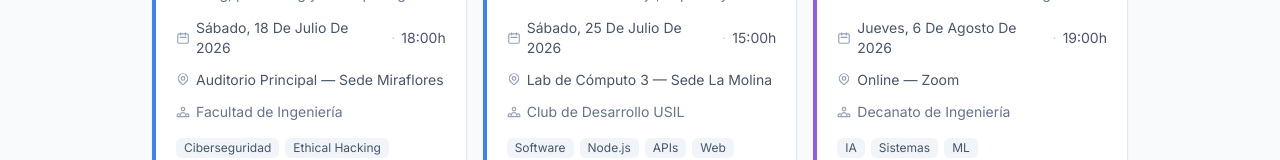
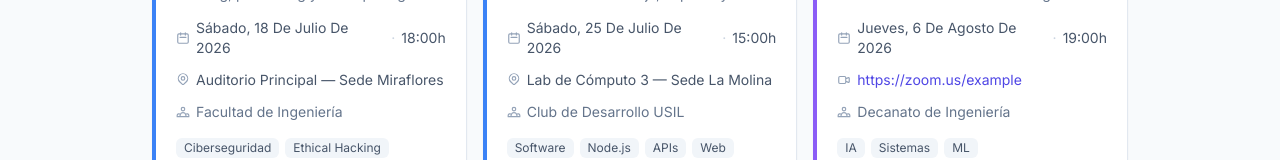
Before and after one commit to piero-mz/eventos-usil, a Next.js app: page / in a window 1280 px wide. Shown: the part 637-797 px from the top of the page. Built offline with nearby package versions, Linux system fonts and the light colour scheme.

Commit message:
Modifiqué las incosistencias que se creaban por varios archivos

```diff
--- a/app/data/events.ts
+++ b/app/data/events.ts
@@ -1,7 +1,7 @@
 import { Event } from "../types/event";
 
 // ⚠️ NO EDITAR MANUALMENTE — los eventos se agregan via GitHub Issues
-// Para publicar un evento: https://github.com/TU-USUARIO/eventos-usil/issues/new/choose
+// Para publicar un evento: https://github.com/piero-mz/eventos-usil/issues/new/choose
 
 export const events: Event[] = [
   {
@@ -37,7 +37,7 @@ export const events: Event[] = [
       "Conferencia sobre cómo la inteligencia artificial está transformando la gestión de sistemas y los procesos empresariales en Perú.",
     date: "2026-08-06",
     time: "19:00",
-    location: "Online — Zoom",
+    meeting_url: "https://zoom.us/example",
     type: "Virtual",
     is_free: true,
     registration_url: "https://forms.gle/example3",
@@ -51,7 +51,8 @@ export const events: Event[] = [
     date: "2026-08-20",
     time: "17:00",
     location: "Auditorio B — Sede Miraflores",
-    type: "Híbrido",
+    meeting_url: "https://zoom.us/example2",
+    type: "Hibrido",
     is_free: false,
     price: "S/ 30",
     registration_url: "https://forms.gle/example4",
--- a/app/page.tsx
+++ b/app/page.tsx
@@ -33,7 +33,7 @@ const TYPE_STYLE: Record<string, { border: string; badge: string; dot: string }>
     badge: "bg-violet-50 text-violet-700",
     dot: "bg-violet-500",
   },
-  Híbrido: {
+  Hibrido: {
     border: "border-l-cyan-500",
     badge: "bg-cyan-50 text-cyan-700",
     dot: "bg-cyan-500",
@@ -128,6 +128,7 @@ function EventCard({ event, past }: { event: Event; past?: boolean }) {
         </div>
 
         {/* Location */}
+        {event.location && (
           <div className="flex items-start gap-1.5 text-sm text-slate-600">
             <svg className="w-3.5 h-3.5 text-slate-400 flex-shrink-0 mt-0.5" fill="none" viewBox="0 0 24 24" stroke="currentColor" strokeWidth={2}>
               <path strokeLinecap="round" strokeLinejoin="round" d="M17.657 16.657L13.414 20.9a1.998 1.998 0 01-2.827 0l-4.244-4.243a8 8 0 1111.314 0z" />
@@ -135,6 +136,20 @@ function EventCard({ event, past }: { event: Event; past?: boolean }) {
             </svg>
             <span>{event.location}</span>
           </div>
+        )}
+
+        {/* Meeting URL */}
+        {event.meeting_url && (
+          <div className="flex items-center gap-1.5 text-sm text-slate-600">
+            <svg className="w-3.5 h-3.5 text-slate-400 flex-shrink-0" fill="none" viewBox="0 0 24 24" stroke="currentColor" strokeWidth={2}>
+              <path strokeLinecap="round" strokeLinejoin="round" d="M15 10l4.553-2.069A1 1 0 0121 8.82v6.36a1 1 0 01-1.447.894L15 14M5 18h8a2 2 0 002-2V8a2 2 0 00-2-2H5a2 2 0 00-2 2v8a2 2 0 002 2z" />
+            </svg>
+            <a href={event.meeting_url} target="_blank" rel="noopener noreferrer"
+               className="text-indigo-600 hover:underline truncate">
+              {event.meeting_url}
+            </a>
+          </div>
+        )}
 
         {/* Organizer */}
         {event.organizer && (
@@ -194,7 +209,7 @@ function EventCard({ event, past }: { event: Event; past?: boolean }) {
 
 // ─── Filters ──────────────────────────────────────────────────────────────────
 
-const FILTERS = ["Todos", "Presencial", "Virtual", "Híbrido"] as const;
+const FILTERS = ["Todos", "Presencial", "Virtual", "Hibrido"] as const;
 type Filter = (typeof FILTERS)[number];
 
 // ─── Page ─────────────────────────────────────────────────────────────────────
--- a/app/types/event.ts
+++ b/app/types/event.ts
@@ -1,14 +1,15 @@
 export interface Event {
   title: string;
   description: string;
-  date: string; // "YYYY-MM-DD"
-  time: string; // "HH:MM"
-  location: string;
-  type: "Presencial" | "Virtual" | "Híbrido";
+  date: string;       // "YYYY-MM-DD"
+  time: string;       // "HH:MM"
+  type: "Presencial" | "Virtual" | "Hibrido";
   is_free: boolean;
-  price?: string; // ej. "S/ 30" — solo si is_free es false
-  registration_url?: string; // opcional — no todos los eventos requieren registro
   tags: string[];
-  organizer?: string;
-  image_url?: string;
+  location?: string;          // opcional — presencial/hibrido
+  meeting_url?: string;       // opcional — virtual/hibrido
+  price?: string;             // opcional — solo si is_free es false
+  registration_url?: string;  // opcional
+  image_url?: string;         // opcional
+  organizer?: string;         // opcional
 }
```
Lines whose indentation alone changed are shown as unchanged.
